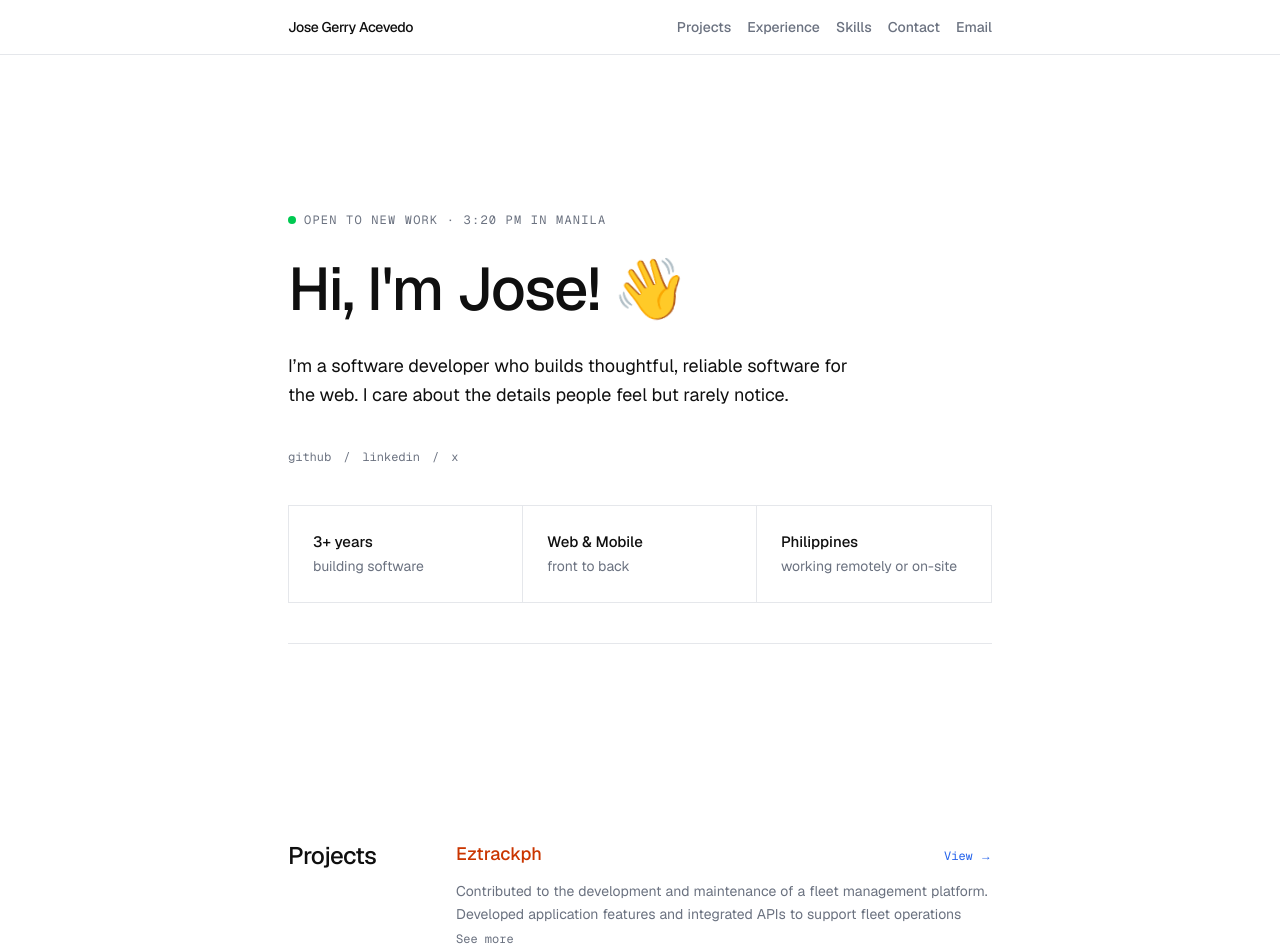
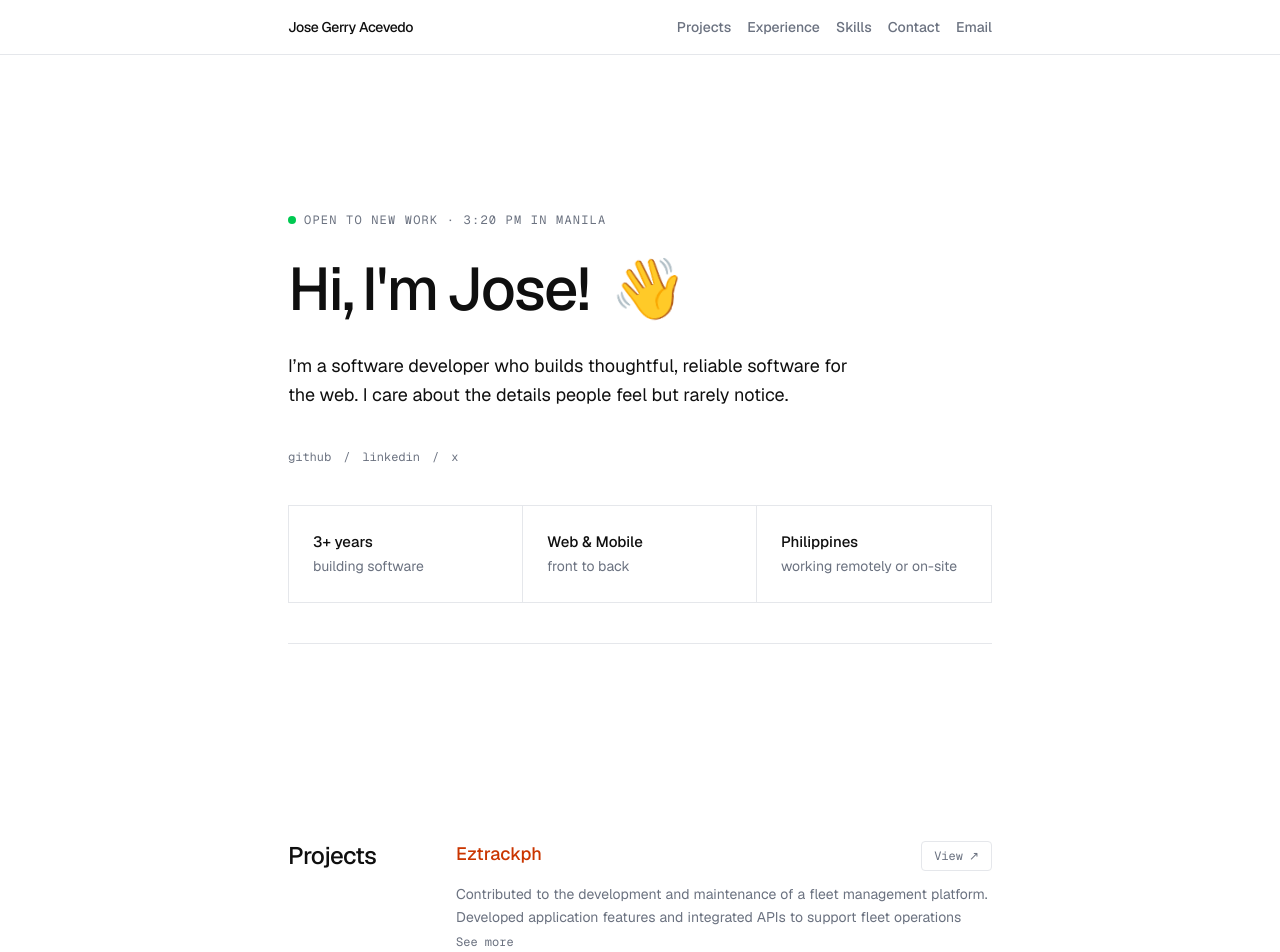
Before and after one commit to josegerryacevedo/personal-portfolio, a Next.js app: page / in a window 1280 px wide. Shown: the top 952 px of the page. Built offline with nearby package versions, Linux system fonts and the light colour scheme.

Commit message:
Refactor Hero component to implement animated word reveal effect for the greeting; enhance Projects component link styling with improved hover effects and icon addition.

```diff
--- a/src/components/Hero.tsx
+++ b/src/components/Hero.tsx
@@ -31,7 +31,15 @@ export default function Hero() {
           {time ? `Open to new work · ${time} in Manila` : "Open to new work"}
         </p>
         <h1 className="text-3xl sm:text-4xl md:text-6xl font-medium leading-tight tracking-tight text-foreground">
-          Hi, I'm Jose!{" "}
+          {["Hi,", "I'm", "Jose!"].map((word, i) => (
+            <span
+              key={word}
+              className="inline-block animate-blur-fade-up mr-2"
+              style={{ animationDelay: `${i * 120}ms` }}
+            >
+              {word}
+            </span>
+          ))}{" "}
           <span
             className="inline-block"
             style={{
--- a/src/components/Projects.tsx
+++ b/src/components/Projects.tsx
@@ -69,9 +69,15 @@ export default function Projects() {
                 </h3>
                 <a
                   href={p.href}
-                  className="text-xs font-mono text-accent hover:underline"
+                  className="group/view inline-flex items-center gap-1.5 rounded-sm border border-border bg-transparent px-3 py-1.5 text-xs font-mono text-muted transition-[transform,opacity,color,border-color,background-color] duration-150 motion-reduce:transition-none hover:border-transparent hover:bg-white/5 hover:text-foreground active:scale-[0.97] focus-visible:outline focus-visible:outline-2 focus-visible:outline-offset-2 focus-visible:outline-foreground"
                 >
-                  View →
+                  View
+                  <span
+                    className="inline-block transition-transform duration-150 motion-reduce:transition-none group-hover/view:translate-x-[3px] group-hover/view:-translate-y-[3px]"
+                    aria-hidden="true"
+                  >
+                    ↗
+                  </span>
                 </a>
               </div>
               <div className="mb-4">
```
Also changed, not shown: buildout.txt.
